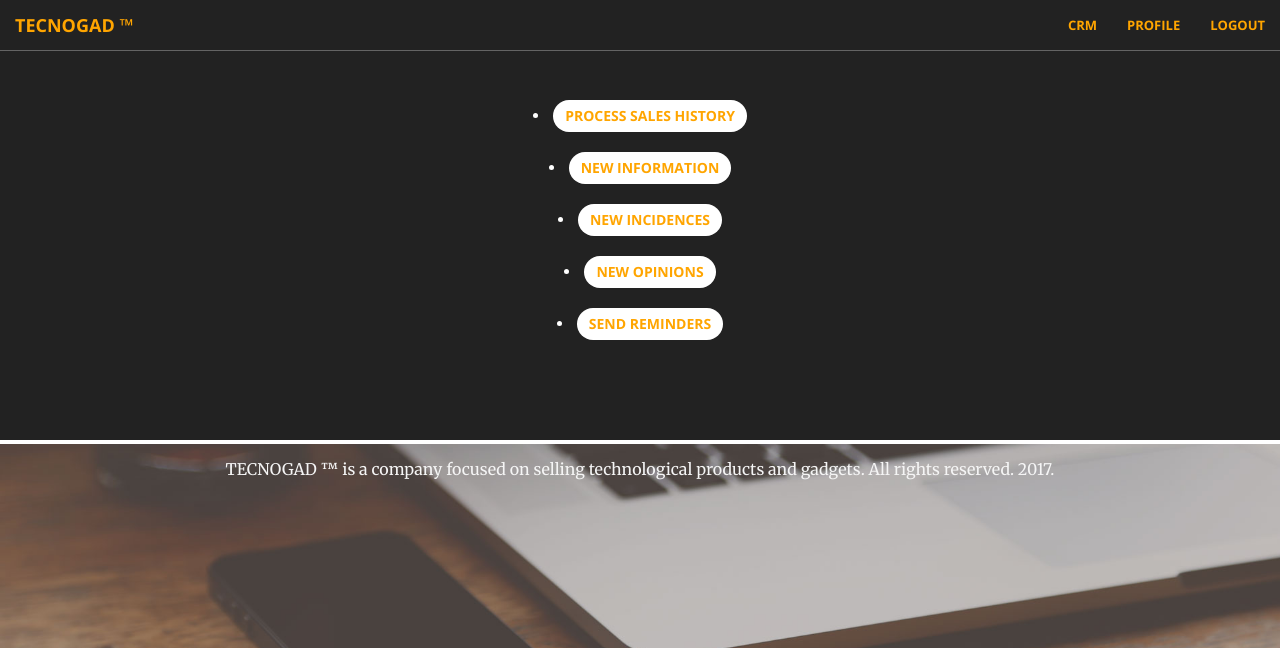
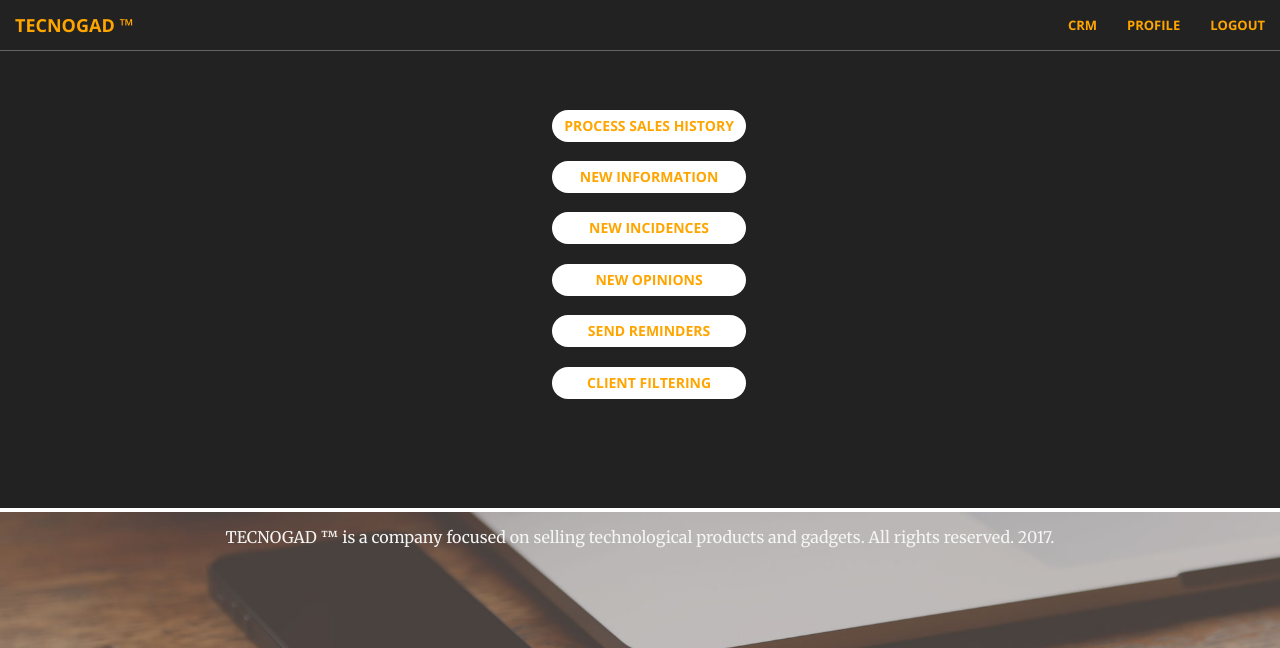
Before and after one commit to rarques/CRM_JointProject, a Django app: page /worker/options/ in a window 1280 px wide. Shown: the top 648 px of the page. Run offline with Django 3.2, Linux system fonts and the light colour scheme; the visitor is signed in with stand-in values (Sample User, id 1); parts of the project's set-up code (start-up, migrations or seed data) failed here and were passed over; some libraries are stand-ins or nearby versions.

Commit message:
aligning tables

```diff
--- a/CRMapp/static/css/creative.css
+++ b/CRMapp/static/css/creative.css
@@ -414,3 +414,6 @@ img::-moz-selection {
 body {
   webkit-tap-highlight-color: #222222;
 }
+.option {
+  width: 100% !important;
+}
--- a/CRMapp/templates/list_of_options.html
+++ b/CRMapp/templates/list_of_options.html
@@ -1,24 +1,43 @@
 {% extends 'base.html' %}
 {% block content %}
-    <l>
-        <li>
-            <a class="btn btn-default" href="{% url 'crm:salesdpt' %}">Process sales history</a>
-        </li>
-        <br/>
-        <li>
-            <a class="btn btn-default" href="{% url 'crm:send_new_information' %}">New information</a>
-        </li>
-        <br/>
-        <li>
-            <a class="btn btn-default" href="{% url 'crm:incidences' %}">New incidences</a>
-        </li>
-        <br/>
-        <li>
-            <a class="btn btn-default" href="{% url 'crm:opinions' %}">New opinions</a>
-        </li>
-        <br/>
-        <li>
-            <a class="btn btn-default" href="{% url 'crm:client_reminder' %}">Send reminders</a>
-        </li>
-        </ul>
+    <div class="container" style="width: 30%; margin : auto">
+        <table>
+            <tr>
+                <td>
+                    <a class="btn btn-default" style="width : 100%; margin: 5%" href="{% url 'crm:salesdpt' %}">Process
+                        sales history</a>
+                </td>
+            </tr>
+            <tr>
+                <td>
+                    <a class="btn btn-default" style="width : 100%; margin: 5%"
+                       href="{% url 'crm:send_new_information' %}">New information</a>
+                </td>
+            </tr>
+            <tr>
+                <td>
+                    <a class="btn btn-default" style="width : 100%; margin: 5%" href="{% url 'crm:incidences' %}">New
+                        incidences</a>
+                </td>
+            </tr>
+            <tr>
+                <td>
+                    <a class="btn btn-default" style="width : 100%; margin: 5%" href="{% url 'crm:opinions' %}">New
+                        opinions</a>
+                </td>
+            </tr>
+            <tr>
+                <td>
+                    <a class="btn btn-default" style="width : 100%; margin: 5%" href="{% url 'crm:client_reminder' %}">Send
+                        reminders</a>
+                </td>
+            </tr>
+            <tr>
+                <td>
+                    <a class="btn btn-default" style="width : 100%; margin: 5%" href="{% url 'process_client_JSON' %}">Client
+                        filtering</a>
+                </td>
+            </tr>
+        </table>
+    </div>
 {% endblock %}
--- a/CRMapp/templates/process_client.html
+++ b/CRMapp/templates/process_client.html
@@ -40,10 +40,11 @@
                     </label>
                 </td>
                 <td>
+                    <div class="container">
                         <fieldset>
-                        <legend>
+                            <p>
                                 Please select one of the following
-                        </legend>
+                            </p>
                             {% for category in categories %}
                                 <input type="radio" name="category" id="{{ category.id }}" value="{{ category.name }}"
                                        checked/>
@@ -52,6 +53,7 @@
                                 </label>
                             {% endfor %}
                         </fieldset>
+                    </div>
                 </td>
             </tr>
             <tr>
```
Lines whose indentation alone changed are shown as unchanged.
